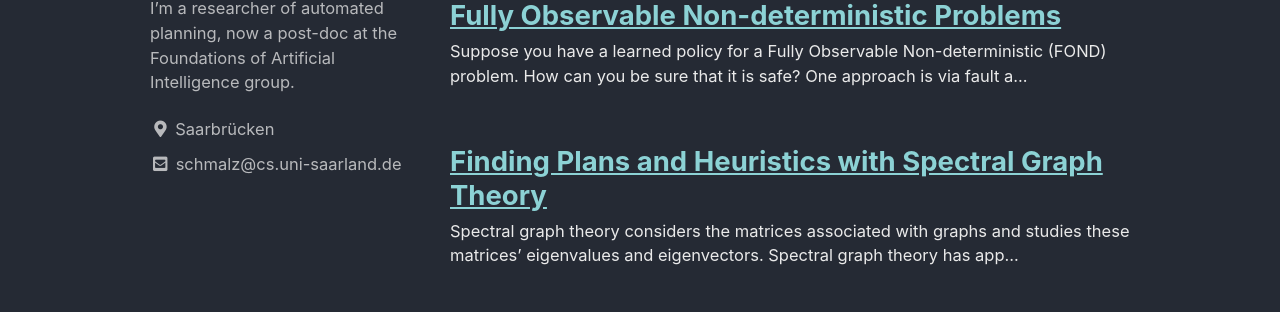
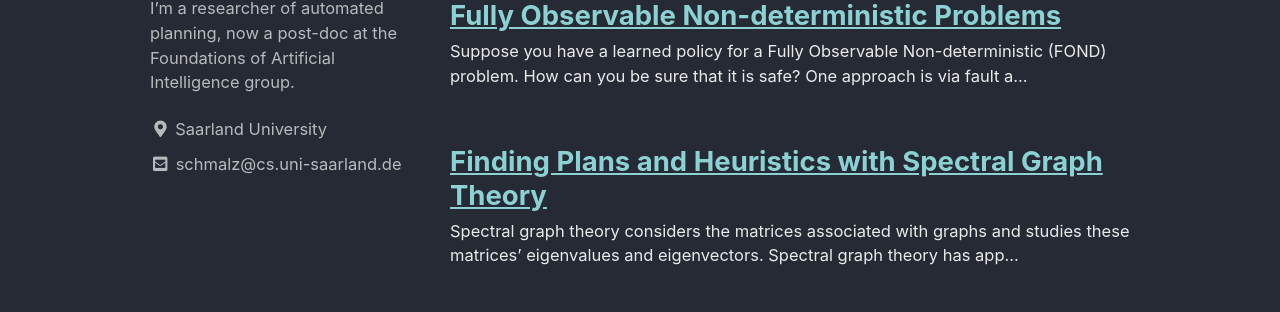
Before and after one commit to schmlz/schmlz.github.io, a Jekyll site: the page built from index.html, in a window 1280 px wide. Shown: the part 271-583 px from the top of the page. Built offline with Jekyll 4.4.1, drawn with Linux system fonts in a browser that asks for light colours; cached includes are drawn as plain includes; the list of posts is cut into pages by our own code.

Commit message:
location

```diff
--- a/_config.yml
+++ b/_config.yml
@@ -106,7 +106,7 @@ author:
   name             : "Johannes Schmalz"
   avatar           : "/assets/images/face.png"
   bio              : "I'm a researcher of automated planning, now a post-doc at the Foundations of Artificial Intelligence group."
-  location         : "Saarbrücken"
+  location         : "Saarland University"
   email            :
   links:
     - label: "schmalz@cs.uni-saarland.de"
```
